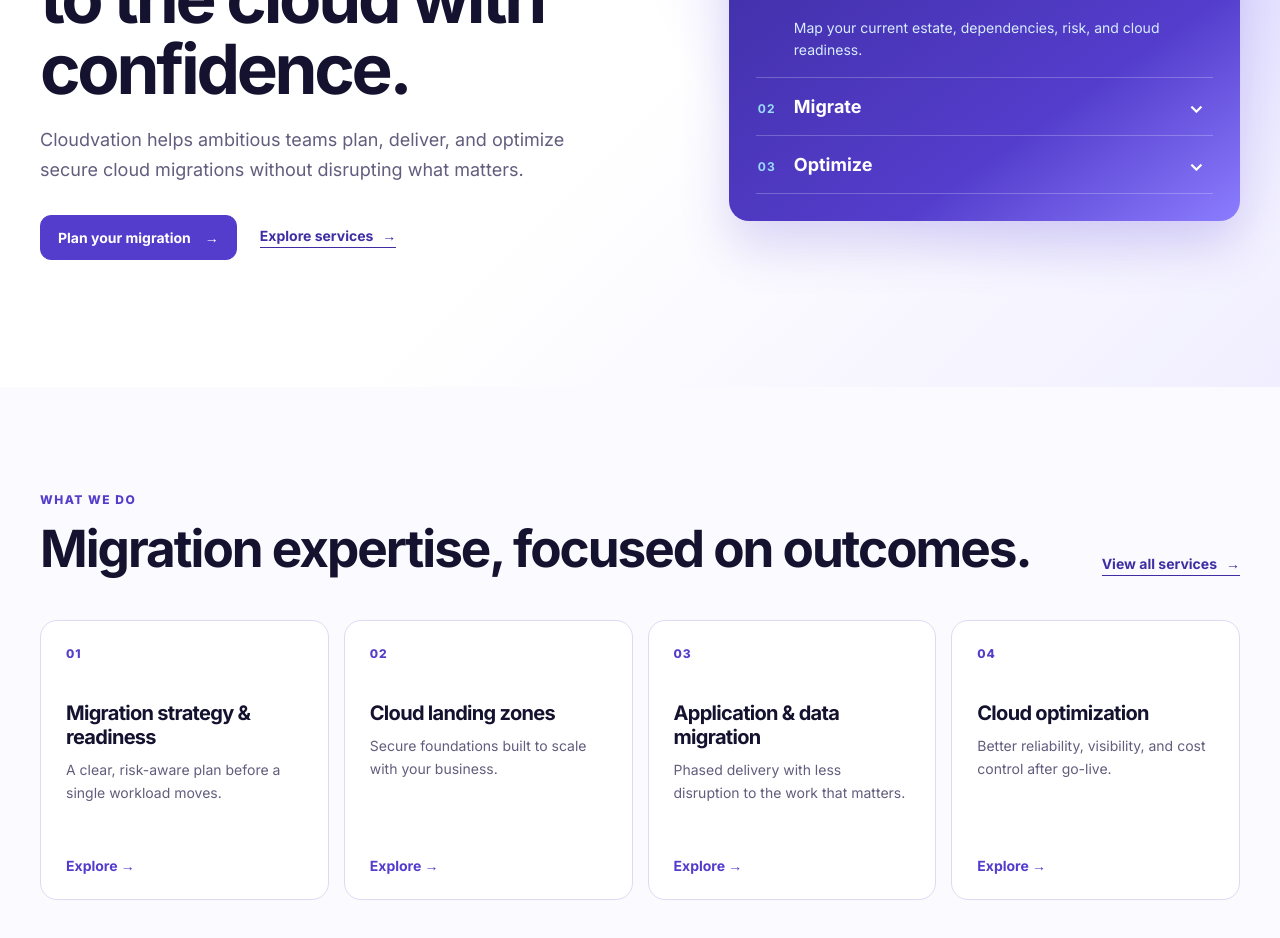
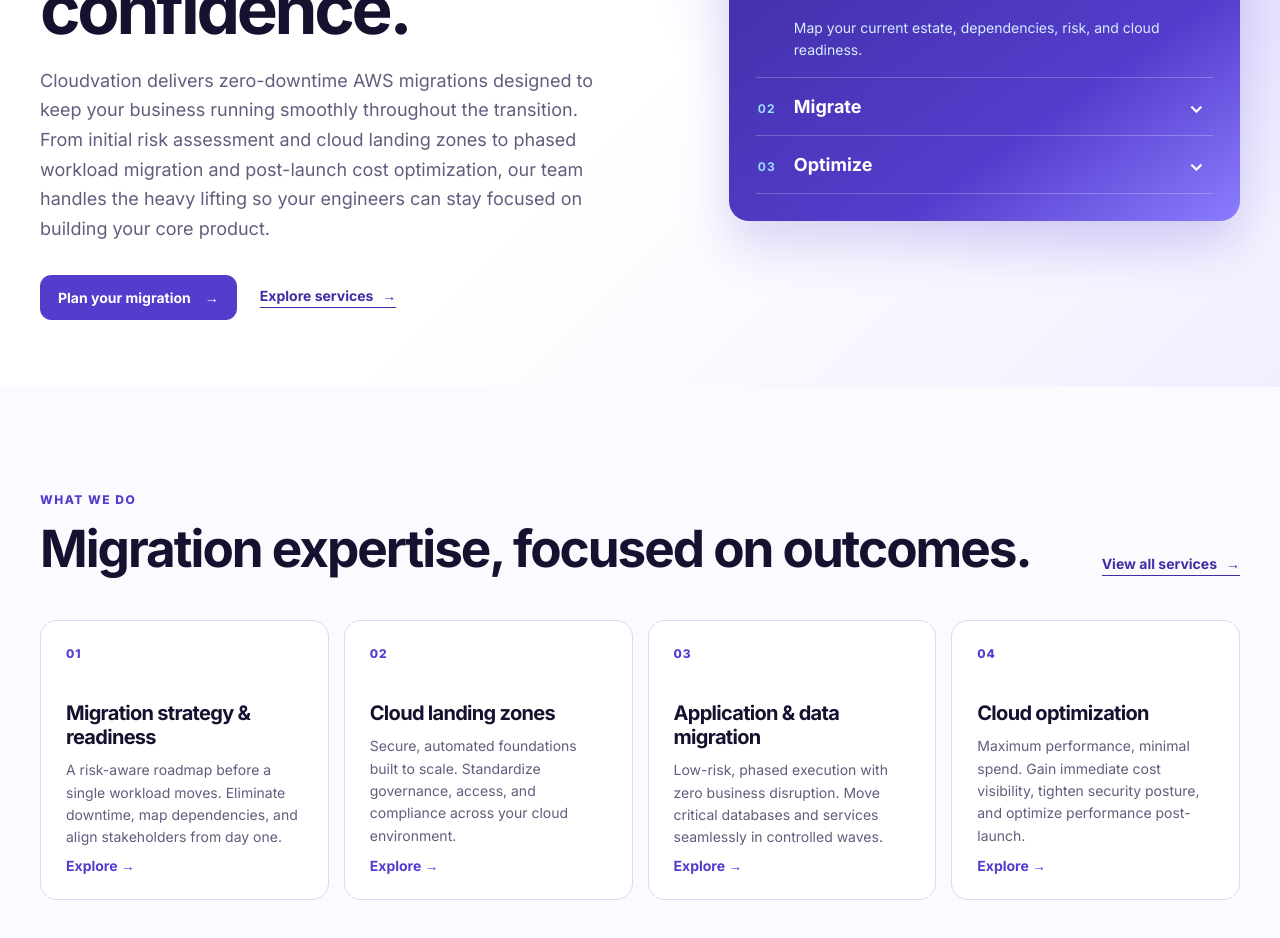
Before and after one commit to cloudvations/cloudvation, a Next.js app: page / in a window 1280 px wide. Shown: the part 340-1278 px from the top of the page. Built offline with nearby package versions, Linux system fonts and the light colour scheme.

Commit message:
expanded services details

```diff
--- a/src/app/page.tsx
+++ b/src/app/page.tsx
@@ -15,8 +15,12 @@
               <p className="eyebrow">Cloud migration, made practical</p>
               <h1>Move your business to the cloud with confidence.</h1>
               <p className="lede">
-                Cloudvation helps ambitious teams plan, deliver, and optimize
-                secure cloud migrations without disrupting what matters.
+                Cloudvation delivers zero-downtime AWS migrations designed to
+                keep your business running smoothly throughout the transition.
+                From initial risk assessment and cloud landing zones to phased
+                workload migration and post-launch cost optimization, our team
+                handles the heavy lifting so your engineers can stay focused on
+                building your core product.
               </p>
               <div className="actions">
                 <Link className="button" href="/contact">
--- a/src/content/site.ts
+++ b/src/content/site.ts
@@ -9,9 +9,10 @@
   {
     number: '01',
     title: 'Migration strategy & readiness',
-    short: 'A clear, risk-aware plan before a single workload moves.',
+    short:
+      'A risk-aware roadmap before a single workload moves. Eliminate downtime, map dependencies, and align stakeholders from day one.',
     detail:
-      'We examine your estate, dependencies, risk profile, and cost baseline to build a migration roadmap your team can act on.',
+      'We evaluate your full application portfolio, legacy infrastructure, technical dependencies, and cost baseline to construct a clear business case and operational plan. By identifying compliance requirements, skill gaps, and risk exposure early, we eliminate surprises and establish momentum before execution begins.',
     includes: [
       'Readiness assessment',
       'Dependency mapping',
@@ -21,9 +22,10 @@
   {
     number: '02',
     title: 'Cloud landing zones',
-    short: 'Secure foundations built to scale with your business.',
+    short:
+      'Secure, automated foundations built to scale. Standardize governance, access, and compliance across your cloud environment.',
     detail:
-      'Establish governed accounts, identity, networking, logging, and guardrails so every workload begins on solid ground.',
+      'We design and deploy automated multi-account environments configured with enterprise guardrails, network topology, and governance from day one. This ensures developer teams can launch workloads rapidly within pre-configured boundaries while maintaining strict compliance, centralized access controls, and operational auditability across all accounts.',
     includes: [
       'Identity & access design',
       'Network architecture',
@@ -33,17 +35,19 @@
   {
     number: '03',
     title: 'Application & data migration',
-    short: 'Phased delivery with less disruption to the work that matters.',
+    short:
+      'Low-risk, phased execution with zero business disruption. Move critical databases and services seamlessly in controlled waves.',
     detail:
-      'Move applications and data through carefully sequenced waves, with validation, rollback thinking, and transparent progress.',
+      'We transition legacy workloads, databases, and microservices into the cloud using structured, low-risk execution phases. By applying automated validation, schema transformations, and detailed fallback mechanisms for every wave, we guarantee business continuity and minimal impact on live end-user services.',
     includes: ['Wave planning', 'Data migration', 'Cutover support'],
   },
   {
     number: '04',
     title: 'Cloud optimization',
-    short: 'Better reliability, visibility, and cost control after go-live.',
+    short:
+      'Maximum performance, minimal spend. Gain immediate cost visibility, tighten security posture, and optimize performance post-launch.',
     detail:
-      'Turn a successful migration into a more resilient operating model with observability, security hardening, and FinOps practices.',
+      'Post-migration, we transform initial cloud adoption into a mature, high-performing operating model. We analyze usage patterns to rightsizing infrastructure, establish financial visibility across teams, and harden system reliability so your cloud environment continues to scale efficiently over time.',
     includes: ['Cost visibility', 'Observability', 'Reliability improvements'],
   },
 ];
```
